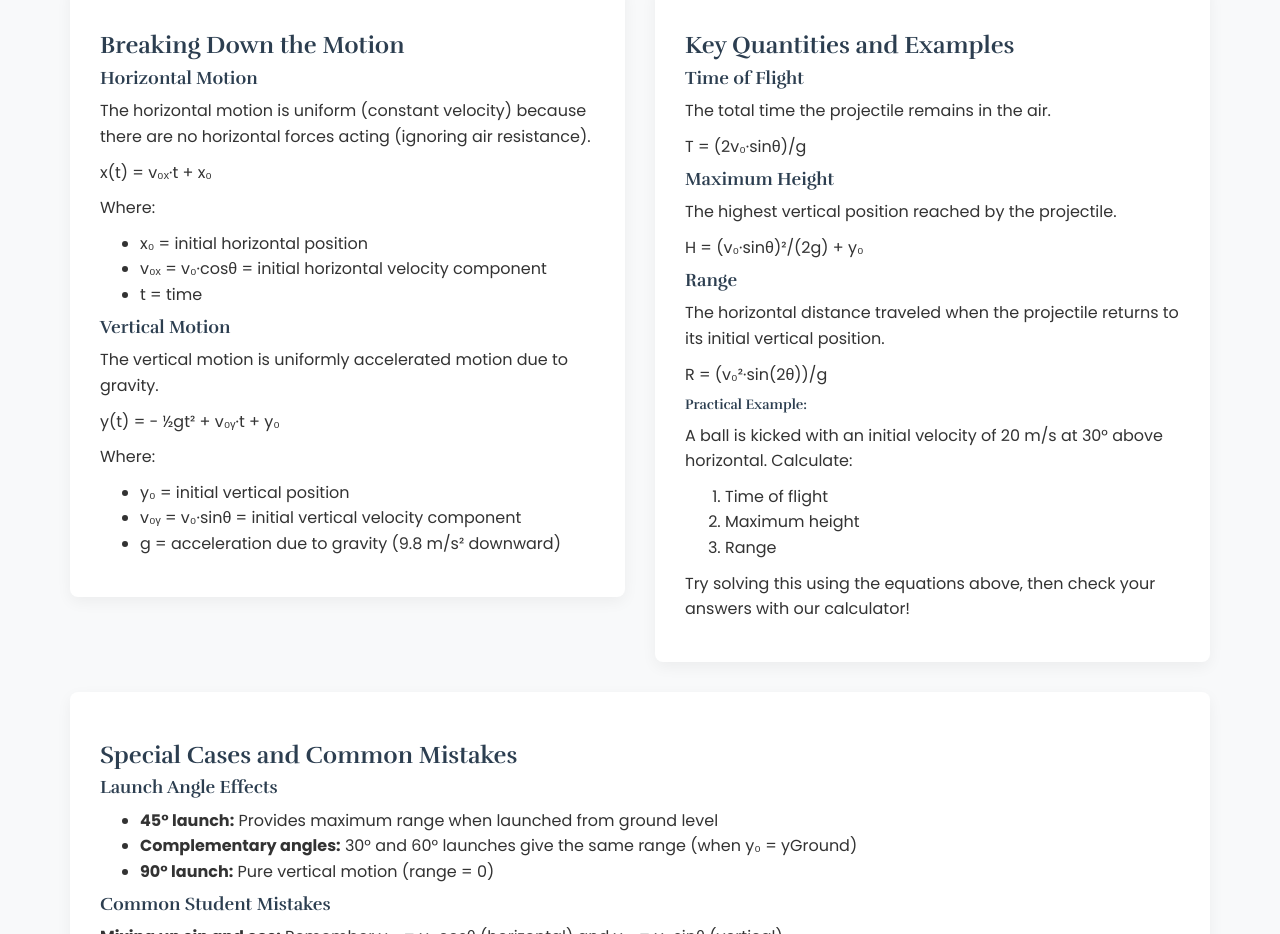
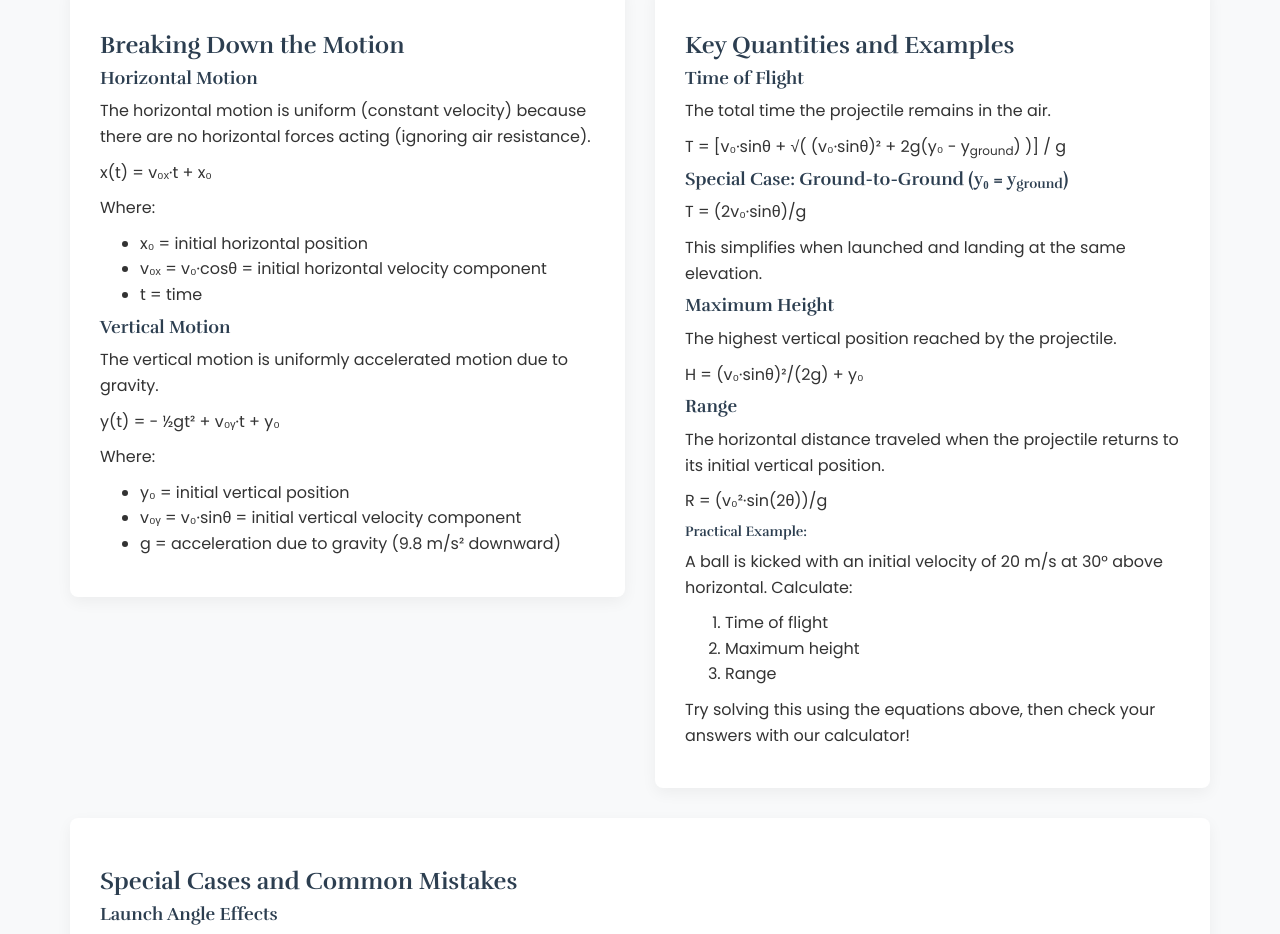
Before and after one commit to nourshoaib/Projectile-Lab, a plain HTML site: page index.html in a window 1280 px wide. Shown: the part 2631-3565 px from the top of the page. Drawn offline with nearby package versions, Linux system fonts and the light colour scheme.

Commit message:
Update index.html

```diff
--- a/index.html
+++ b/index.html
@@ -193,8 +193,14 @@
 
                         <h4>Time of Flight</h4>
                         <p>The total time the projectile remains in the air.</p>
-                        <p class="equation">T = (2v₀·sinθ)/g</p>
-
+                        <p class="equation">T = [v₀·sinθ + √( (v₀·sinθ)² + 2g(y₀ - y<sub>ground</sub>) )] / g</p>
+                        <div class="special-case">
+                            <h4>Special Case: Ground-to-Ground (y₀ = y<sub>ground</sub>)</h4>
+                            <p class="equation">
+                                T = (2v₀·sinθ)/g
+                            </p>
+                            <p>This simplifies when launched and landing at the same elevation.</p>
+                        </div>
                         <h4>Maximum Height</h4>
                         <p>The highest vertical position reached by the projectile.</p>
                         <p class="equation">H = (v₀·sinθ)²/(2g) + y₀</p>
```
